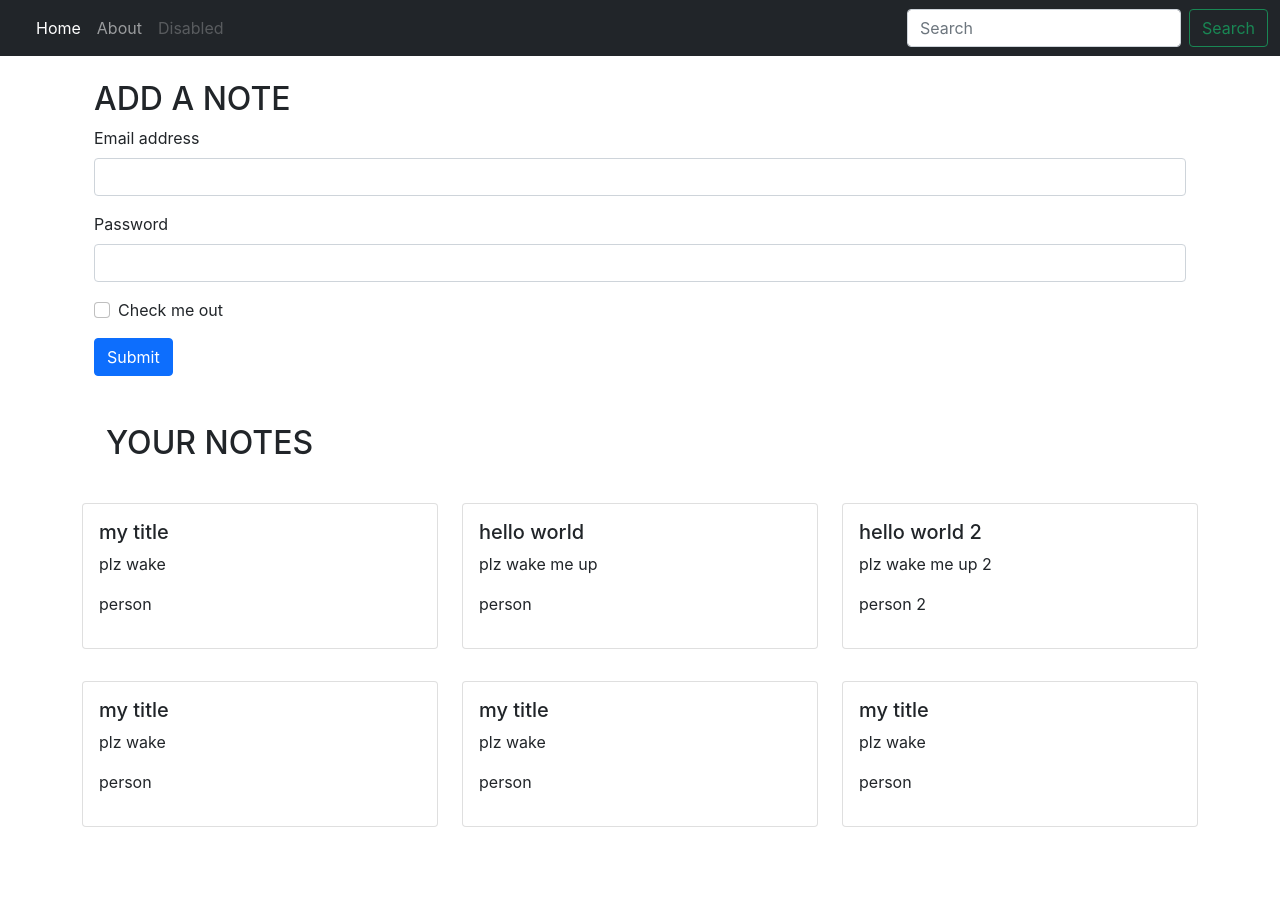
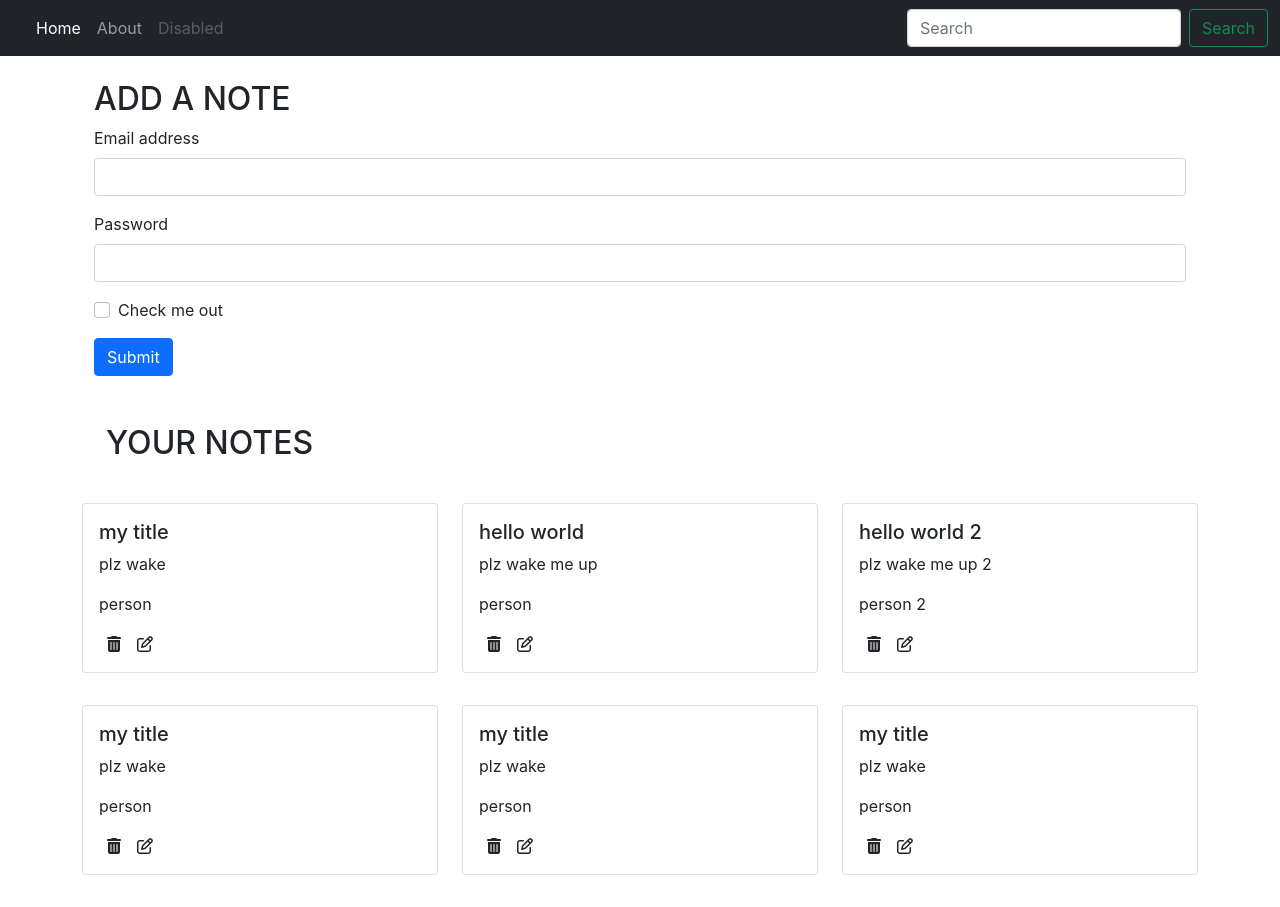
Before and after one commit to ragasxx/inotebook, a React (Create React App) app: page / in a window 1280 px wide. Before the commit the page ends 859 px from the top, so only its background shows below. Built offline with nearby package versions, Linux system fonts and the light colour scheme.

Commit message:
added font awesome icons

```diff
--- a/public/index.html
+++ b/public/index.html
@@ -10,10 +10,7 @@
       content="Web site created using create-react-app"
     />
     <link rel="apple-touch-icon" href="%PUBLIC_URL%/logo192.png" />
-    <!--
-      manifest.json provides metadata used when your web app is installed on a
-      user's mobile device or desktop. See https://developers.google.com/web/fundamentals/web-app-manifest/
-    -->
+
     <link rel="manifest" href="%PUBLIC_URL%/manifest.json" />
     <link
       href="https://cdn.jsdelivr.net/npm/bootstrap@5.1.3/dist/css/bootstrap.min.css"
@@ -21,30 +18,17 @@
       integrity="sha384-1BmE4kWBq78iYhFldvKuhfTAU6auU8tT94WrHftjDbrCEXSU1oBoqyl2QvZ6jIW3"
       crossorigin="anonymous"
     />
-    <!--
-      Notice the use of %PUBLIC_URL% in the tags above.
-      It will be replaced with the URL of the `public` folder during the build.
-      Only files inside the `public` folder can be referenced from the HTML.
 
-      Unlike "/favicon.ico" or "favicon.ico", "%PUBLIC_URL%/favicon.ico" will
-      work correctly both with client-side routing and a non-root public URL.
-      Learn how to configure a non-root public URL by running `npm run build`.
-    -->
     <title>React App</title>
   </head>
   <body>
     <noscript>You need to enable JavaScript to run this app.</noscript>
+    <script
+      src="https://kit.fontawesome.com/3efd656aa5.js"
+      crossorigin="anonymous"
+    ></script>
     <div id="root"></div>
-    <!--
-      This HTML file is a template.
-      If you open it directly in the browser, you will see an empty page.
 
-      You can add webfonts, meta tags, or analytics to this file.
-      The build step will place the bundled scripts into the <body> tag.
-
-      To begin the development, run `npm start` or `yarn start`.
-      To create a production bundle, use `npm run build` or `yarn build`.
-    -->
     <script
       src="https://cdn.jsdelivr.net/npm/bootstrap@5.1.3/dist/js/bootstrap.bundle.min.js"
       integrity="sha384-ka7Sk0Gln4gmtz2MlQnikT1wXgYsOg+OMhuP+IlRH9sENBO0LRn5q+8nbTov4+1p"
--- a/src/components/Noteitem.js
+++ b/src/components/Noteitem.js
@@ -4,11 +4,13 @@ const Noteitem = (props) => {
   const { note } = props;
   return (
     <div className="container col-md-4">
-      <div class="card my-3">
-        <div class="card-body">
-          <h5 class="card-title">{note.title}</h5>
-          <p class="card-text">{note.description}</p>
-          <p class="card-link">{note.tag}</p>
+      <div className="card my-3">
+        <div className="card-body">
+          <h5 className="card-title">{note.title}</h5>
+          <p className="card-text">{note.description}</p>
+          <p className="card-link">{note.tag}</p>
+          <i className="fas fa-trash-alt mx-2"></i>
+          <i className="far fa-edit mx-2"></i>
         </div>
       </div>
     </div>
--- a/src/index.css
+++ b/src/index.css
@@ -1,13 +1,17 @@
 body {
   margin: 0;
-  font-family: -apple-system, BlinkMacSystemFont, 'Segoe UI', 'Roboto', 'Oxygen',
-    'Ubuntu', 'Cantarell', 'Fira Sans', 'Droid Sans', 'Helvetica Neue',
+  font-family: -apple-system, BlinkMacSystemFont, "Segoe UI", "Roboto", "Oxygen",
+    "Ubuntu", "Cantarell", "Fira Sans", "Droid Sans", "Helvetica Neue",
     sans-serif;
   -webkit-font-smoothing: antialiased;
   -moz-osx-font-smoothing: grayscale;
 }
 
 code {
-  font-family: source-code-pro, Menlo, Monaco, Consolas, 'Courier New',
+  font-family: source-code-pro, Menlo, Monaco, Consolas, "Courier New",
     monospace;
 }
+
+i {
+  cursor: pointer;
+}
```
